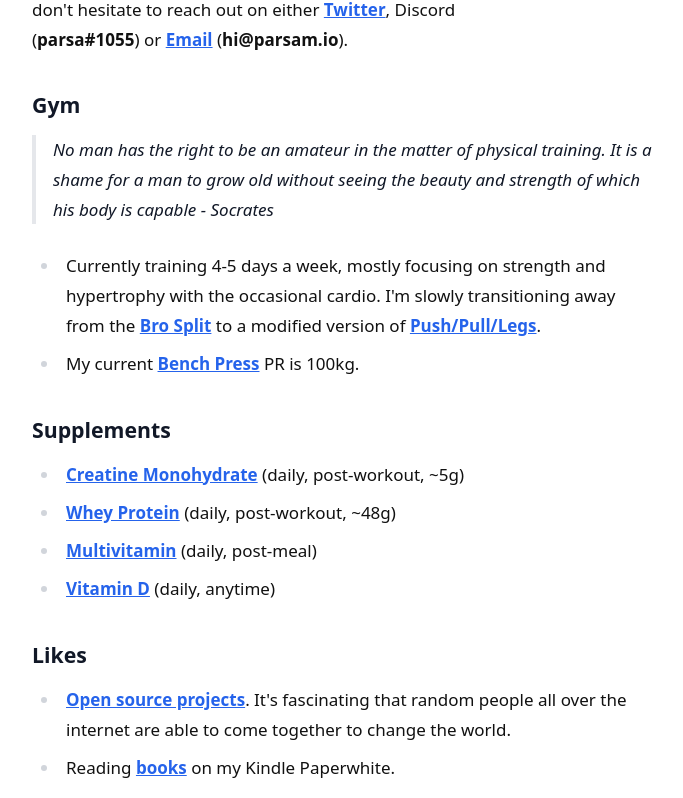
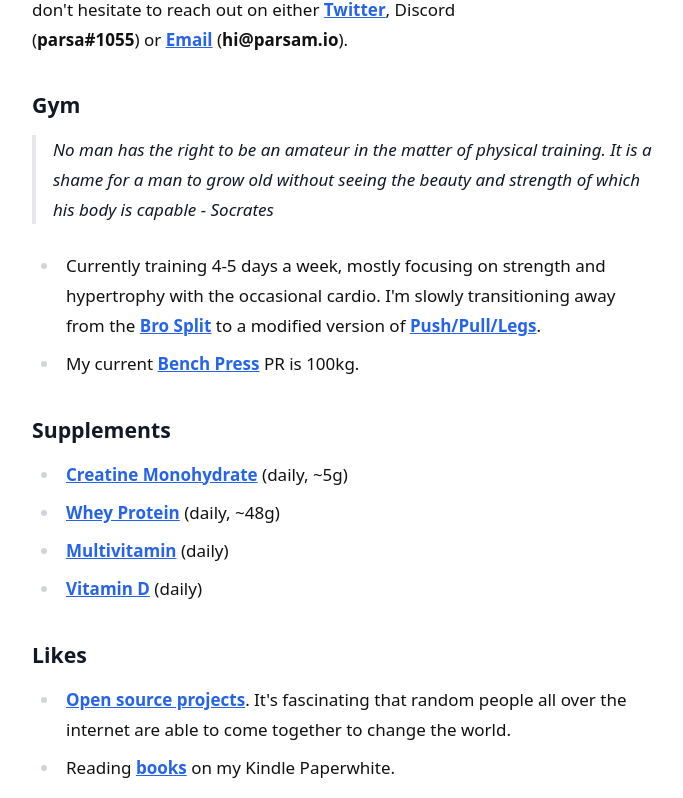
Before and after one commit to pzrsa/parsam.io, a Next.js app: page /about in a window 1280 px wide. Shown: the part 377-1175 px from the top of the page, without its empty margins (296-979 px from the left). Built offline with nearby package versions, Linux system fonts and the light colour scheme.

Commit message:
remove time of taking supplement

```diff
--- a/pages/about.tsx
+++ b/pages/about.tsx
@@ -115,28 +115,28 @@ export default function About() {
                   href="https://www.optimumnutrition.com/en-gb/Products/Advanced-Fitness/Muscle-Building/Micronised-Creatine-Powder/p/creatine-micronized"
                   name="Creatine Monohydrate"
                 />{" "}
-                (daily, post-workout, ~5g)
+                (daily, ~5g)
               </li>
               <li>
                 <ExternalLink
                   href="https://www.optimumnutrition.com/en-gb/Products/Protein-Powders/Gold-Standard-100%25-Whey-Protein-/p/gold-standard-100-whey-protein"
                   name="Whey Protein"
                 />{" "}
-                (daily, post-workout, ~48g)
+                (daily, ~48g)
               </li>
               <li>
                 <ExternalLink
                   href="https://www.vitabiotics.com/products/wellman-original-tablets"
                   name="Multivitamin"
                 />{" "}
-                (daily, post-meal)
+                (daily)
               </li>
               <li>
                 <ExternalLink
                   href="https://www.vitabiotics.com/products/ultra-vitamin-d-2000iu-extra-strength-96-tablets"
                   name="Vitamin D"
                 />{" "}
-                (daily, anytime)
+                (daily)
               </li>
             </ul>
           </div>
```
